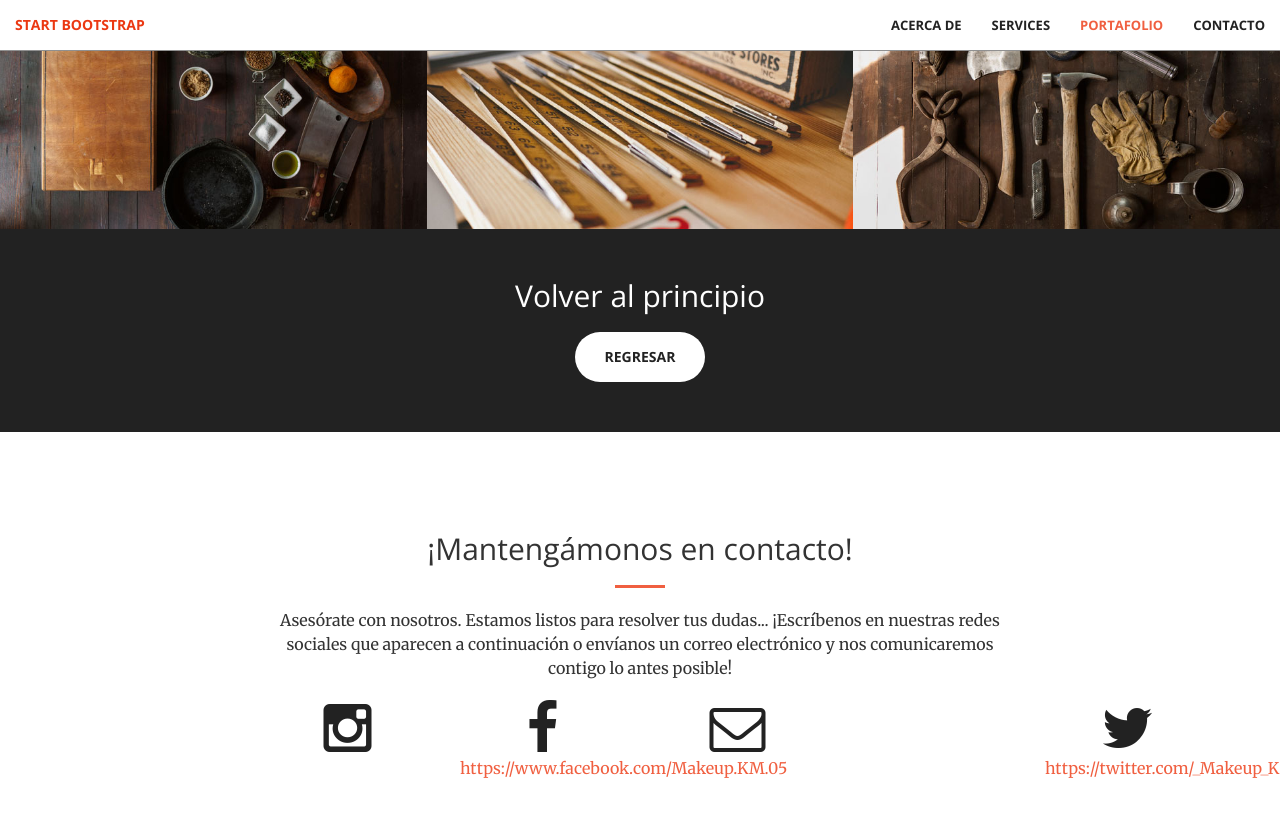
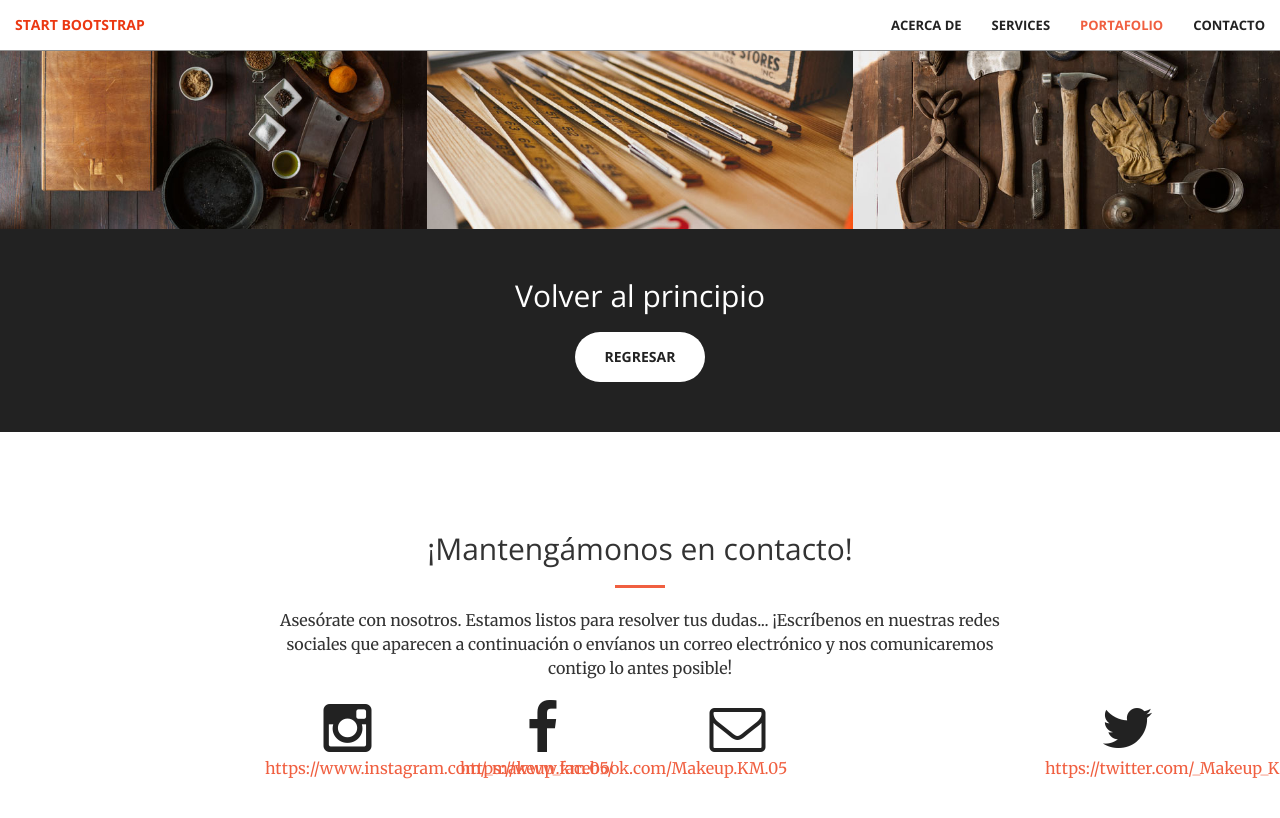
Before and after one commit to KatherineMerchanS/KatherineMerchanS.github.io, a Jekyll site: the page built from index.html, in a window 1280 px wide and 900 px high, scrolled down 2005 px. Shown: the top 818 px of the window. Built offline with Jekyll 4.4.1, drawn with Linux system fonts in a browser that asks for light colours; part of the change alters nothing that is shown.

Commit message:
Update _config.yml

```diff
--- a/_config.yml
+++ b/_config.yml
@@ -5,7 +5,7 @@ description: > # this means to ignore newlines until "baseurl:"
 baseurl: "" # the subpath of your site, e.g. /blog/
 url: "" # the base hostname & protocol for your site
 
-instagram_username: ""
+instagram_username: "https://www.instagram.com/_makeup_km.05/"
 facebook_username: "https://www.facebook.com/Makeup.KM.05"
 twitter_username: "https://twitter.com/_Makeup_KM"
 github_username:
```
